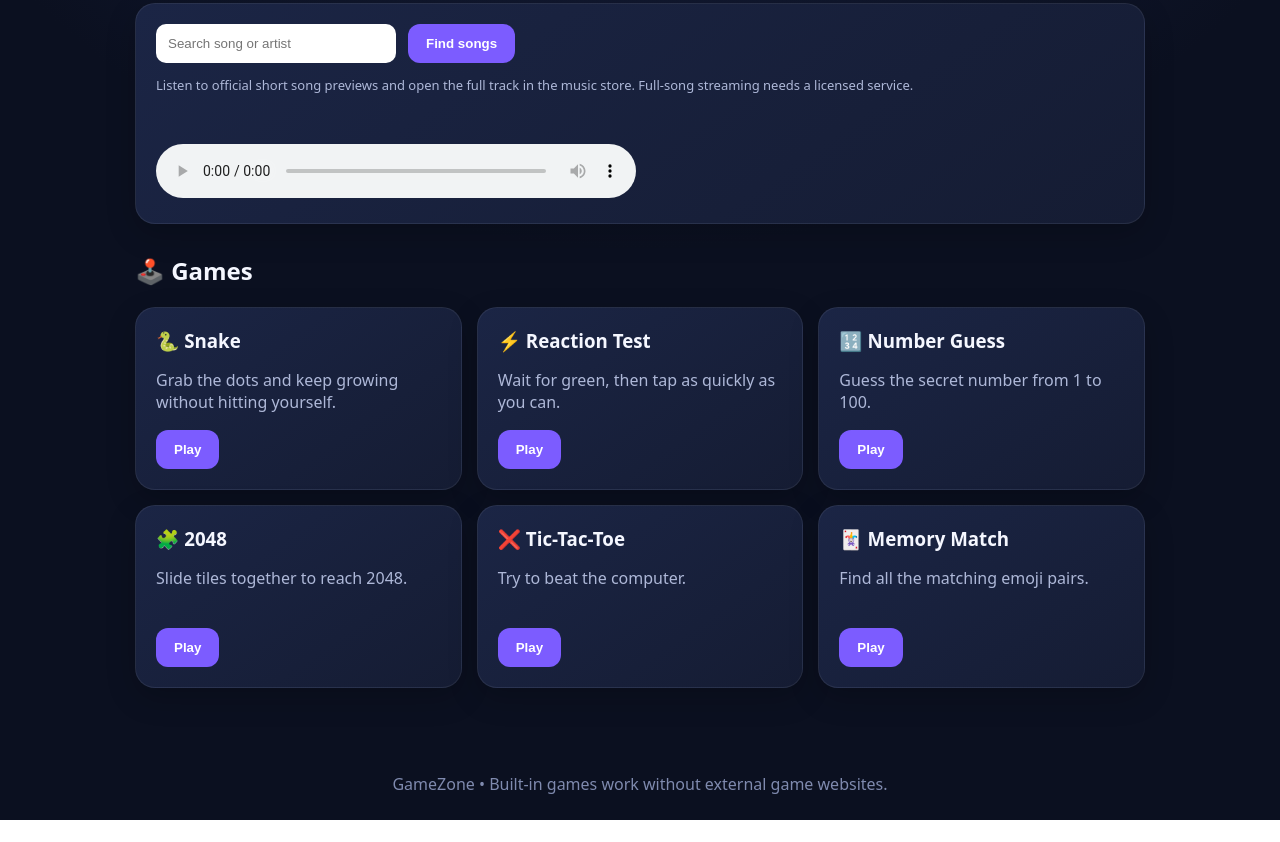
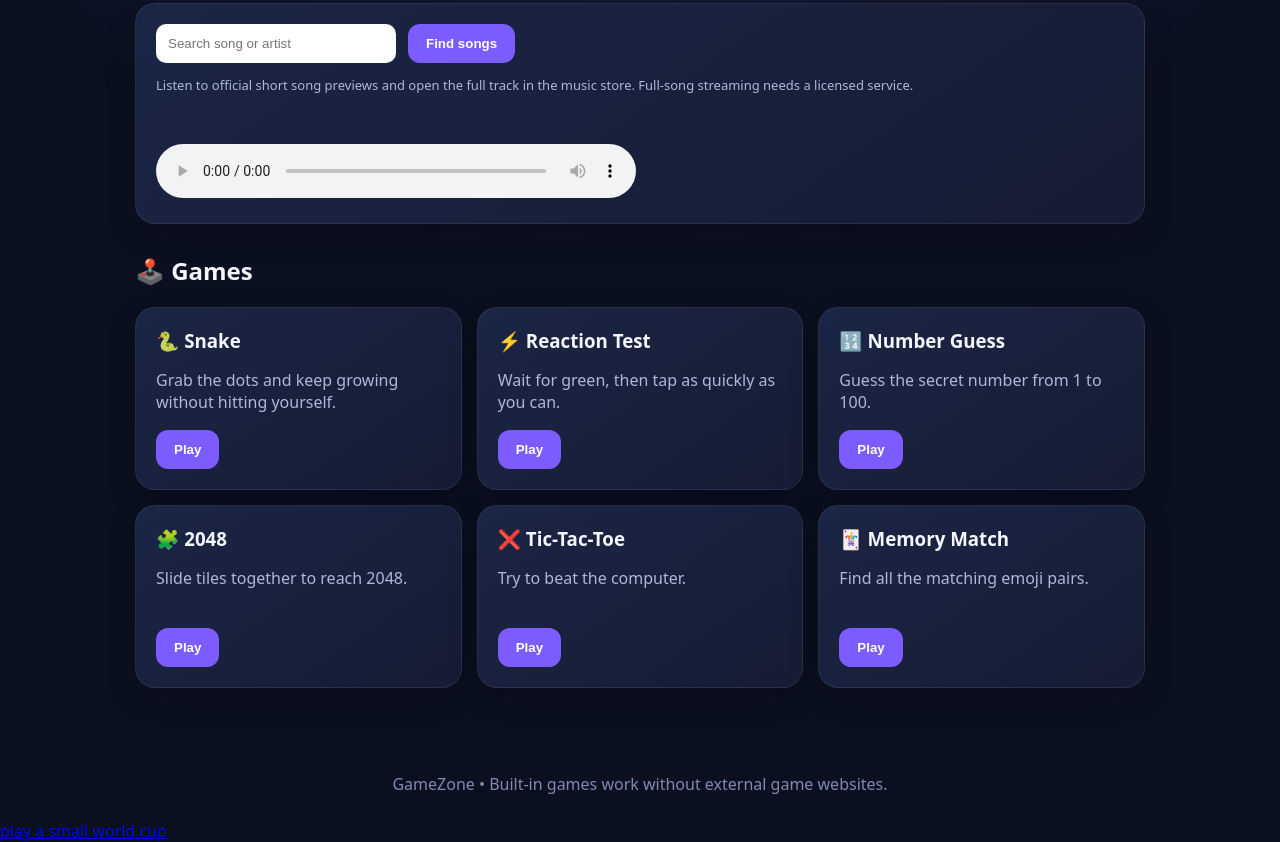
Before and after one commit to gianni874/Game-Zone, a plain HTML site: page index (2).html in a window 1280 px wide. Shown: the part 616-1458 px from the top of the page. Before the commit the page ends 1436 px from the top, so only its background shows below. Drawn offline with Linux system fonts and the light colour scheme.

Commit message:
Add button to play a small world cup game
Added a button linking to a small world cup game. and make it a play button

```diff
--- a/index (2).html
+++ b/index (2).html
@@ -100,4 +100,6 @@ function renderMemory(){let b=document.getElementById('memoryBoard');b.replaceCh
 let sx=0,sy=0;document.getElementById('snakeCanvas').addEventListener('touchstart',e=>{sx=e.touches[0].clientX;sy=e.touches[0].clientY},{passive:true});document.getElementById('snakeCanvas').addEventListener('touchend',e=>{let dx=e.changedTouches[0].clientX-sx,dy=e.changedTouches[0].clientY-sy;if(Math.max(Math.abs(dx),Math.abs(dy))>15)setDir(Math.abs(dx)>Math.abs(dy)?Math.sign(dx):0,Math.abs(dx)>Math.abs(dy)?0:Math.sign(dy))},{passive:true});
 resetSnake();init2048();initTTT();initMemory();
 </script>
-</body></html>
+ <a href="https://share.google/DXc8nv52t3TXRTe0n"<button> play a small world cup</button </a>
+</body>
+</html>
```
